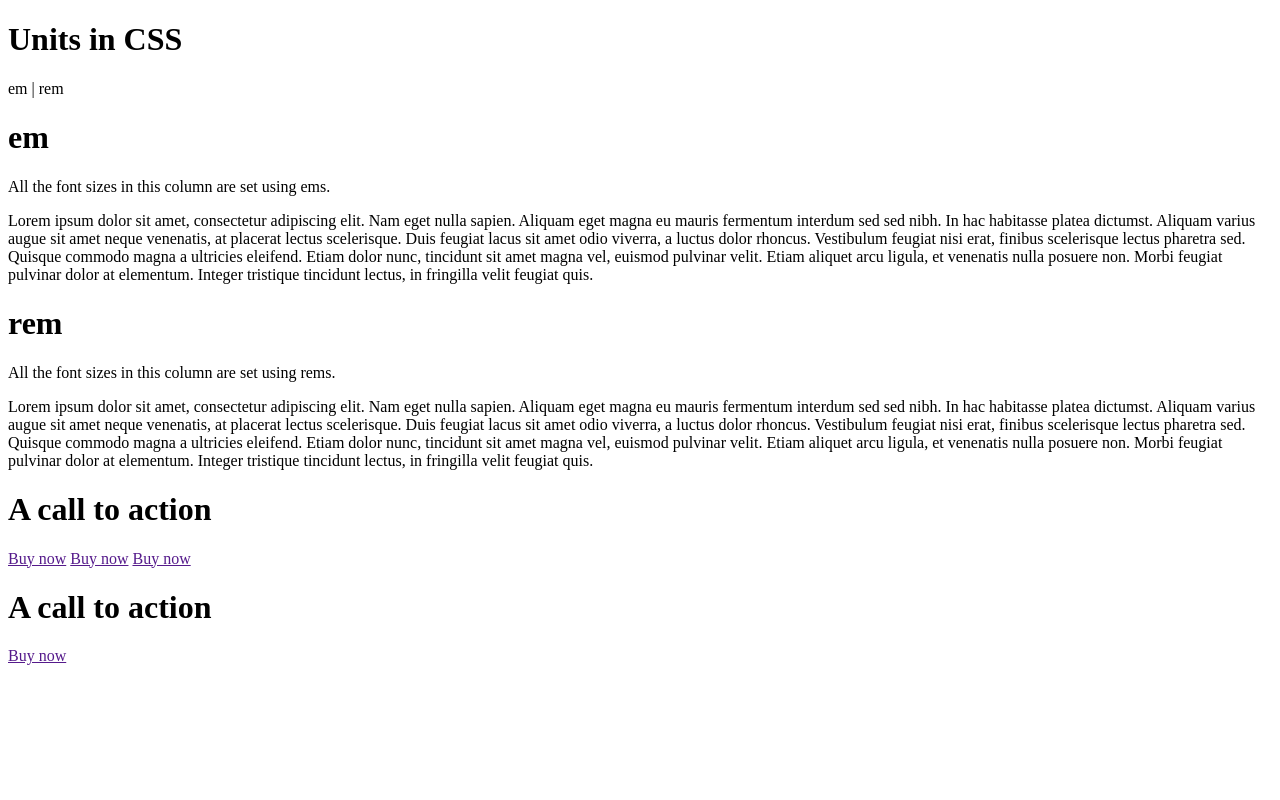
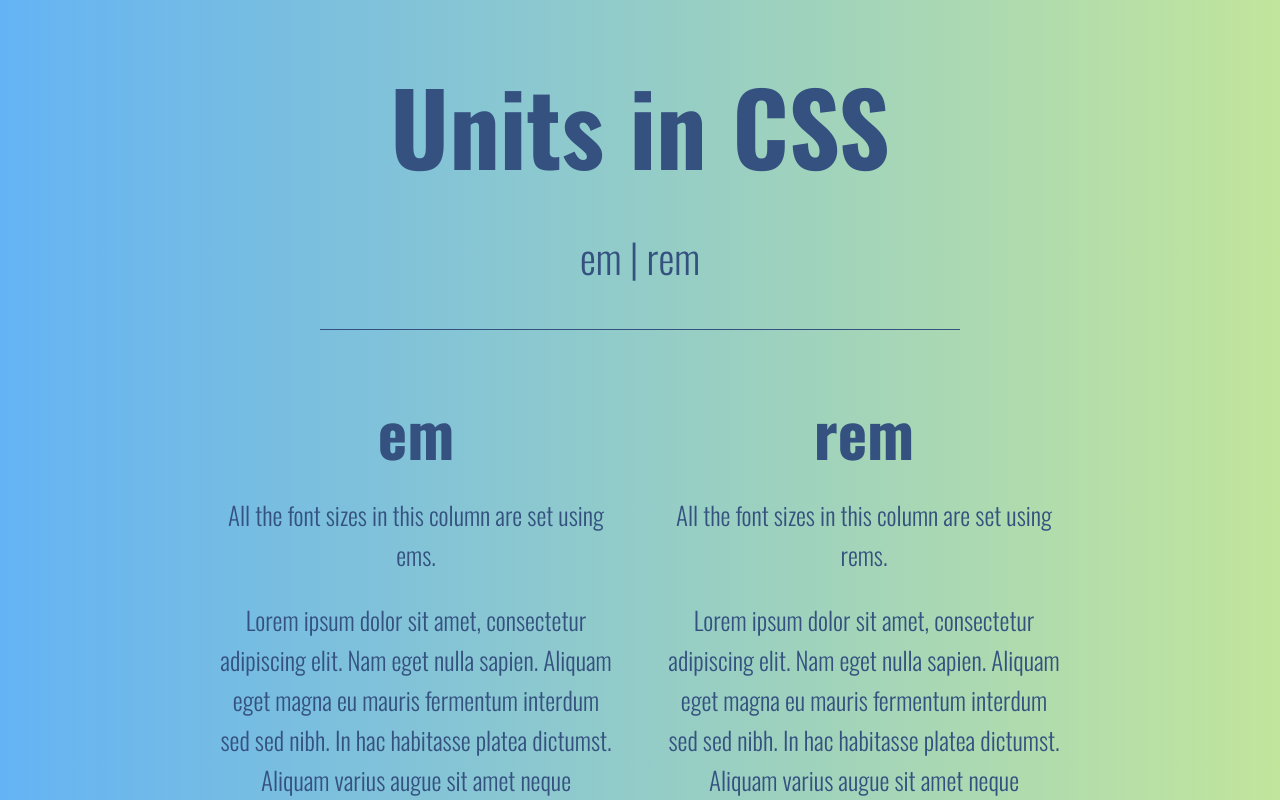
Before and after one commit to Virethys/CSS-em-and-rem, a plain HTML site: page index.html in a window 1280 px wide. Shown: the top 800 px of the page. Drawn offline with nearby package versions, Linux system fonts and the light colour scheme.

Commit message:
committed

```diff
--- /dev/null
+++ b/Challenge/challenge01/style.css
@@ -0,0 +1,33 @@
+/* INSTRUCTIONS
+ *
+ * 1) Limit the total width of
+ *    the .intro-conent to about half
+ *    of it's parent
+ *
+ * 2) Stop the text from overflowing
+ *    out the bottom at small screen
+ *    widths
+ *
+ * You may modify the HTML if needed
+ *
+ */
+
+* {
+  box-sizing: border-box;
+}
+
+body {
+  margin: 0;
+  font-family: sans-serif;
+}
+
+.container {
+  background: #23424a;
+  color: white;
+
+  width: 80%;
+  margin: 0 auto;
+
+  padding: 2em;
+  height: 300px;
+}
--- a/index.html
+++ b/index.html
@@ -4,6 +4,7 @@
     <meta charset="UTF-8" />
     <meta name="viewport" content="width=device-width, initial-scale=1.0" />
     <title>Document</title>
+    <link rel="stylesheet" href="style.css">
   </head>
   <body>
     <h1>Units in CSS</h1>
--- a/style.css
+++ b/style.css
@@ -0,0 +1,139 @@
+@import url('https://fonts.googleapis.com/css?family=Oswald:300,700');
+
+html {
+  font-size: 16px;
+}
+
+@media (min-width: 700px) {
+  html {
+    font-size: 25px;
+  }
+}
+
+body {
+  color: #34517f;
+  margin: 3em auto;
+  text-align: center;
+  background: linear-gradient(to left, #c2e59c , #64b3f4);
+  font-family: 'Oswald', sans-serif;
+  font-weight: 300;
+  font-size: 1em;
+  line-height: 1.6;
+}
+
+.subhead {
+  font-size: 1.6rem;
+  margin: .5em 0;
+}
+
+.subhead::after {
+  content: '';
+  display: block;
+  height: 1px;
+  background: #34517f;
+  margin: 1em auto;
+  width: 50%;
+}
+
+.grid {
+  display: flex;
+  width: 70%;
+  margin: 0 auto;
+}
+
+.col {
+  flex: 1;
+  margin: 0 0.5em;
+  padding: 0 0.5em;
+}
+
+
+
+/* ============
+   === EMS  ===
+   ============ */
+
+.grid {
+
+}
+
+.col--em {
+
+}
+
+.col--em h1 {
+  font-size: 2.5em;
+}
+
+.col--em p {
+  font-size: 1em;
+}
+
+
+
+/* ============
+   === REMS ===
+   ============ */
+
+
+
+.col--rem {
+
+}
+
+.col--rem h1 {
+  font-size: 2.5rem;
+}
+
+.col--rem p {
+  font-size: 1rem;
+}
+
+
+
+
+/* ============
+   Call to action
+   ============ */
+
+h1 {
+  font-size: 4em;
+  margin: .5em 0;
+  line-height: 1;
+}
+
+.call-to-action {
+  background: linear-gradient(to left, #f46b45 , #eea849);
+  padding: 3em 0;
+  color: white;
+  text-shadow: 0 0 15px rgba(0, 0, 0, .5);
+  margin-top: 500px;
+  font-size: 1em;
+
+}
+
+.call-to-action--small {
+  font-size: 1em;
+}
+
+.btn {
+  display: inline-block;
+  background: black;
+  font-weight: 700;
+  letter-spacing: 5px;
+  color: white;
+  text-transform: uppercase;
+  text-decoration: none;
+
+  padding: 1em 3em;
+
+  margin: 0 .25rem;
+}
+
+.btn--small {
+  font-size: .5em;
+}
+
+.btn--lrg {
+  font-size: 1.5em;
+}
```
Also changed, not shown: Challenge/challenge01/index.html (added, +32 -0 lines).
